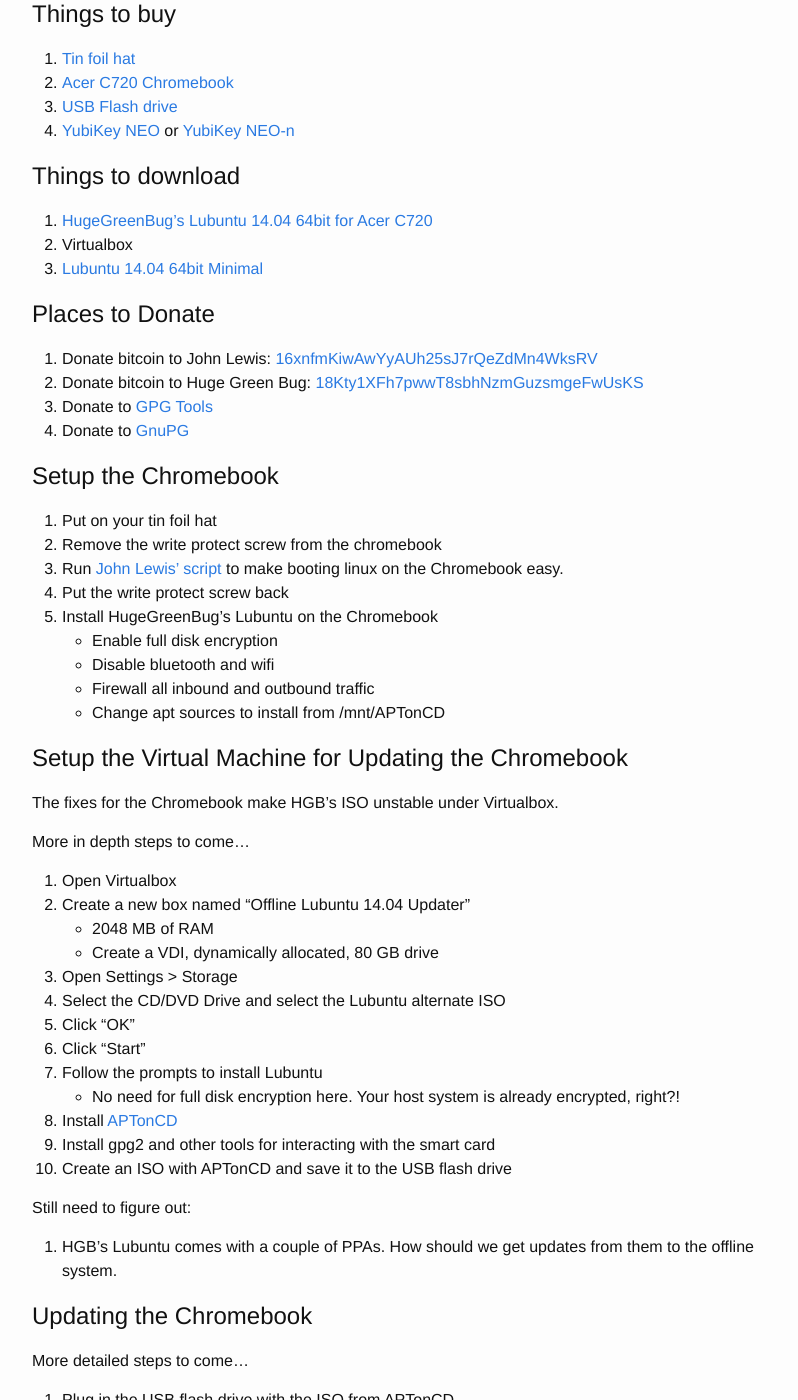
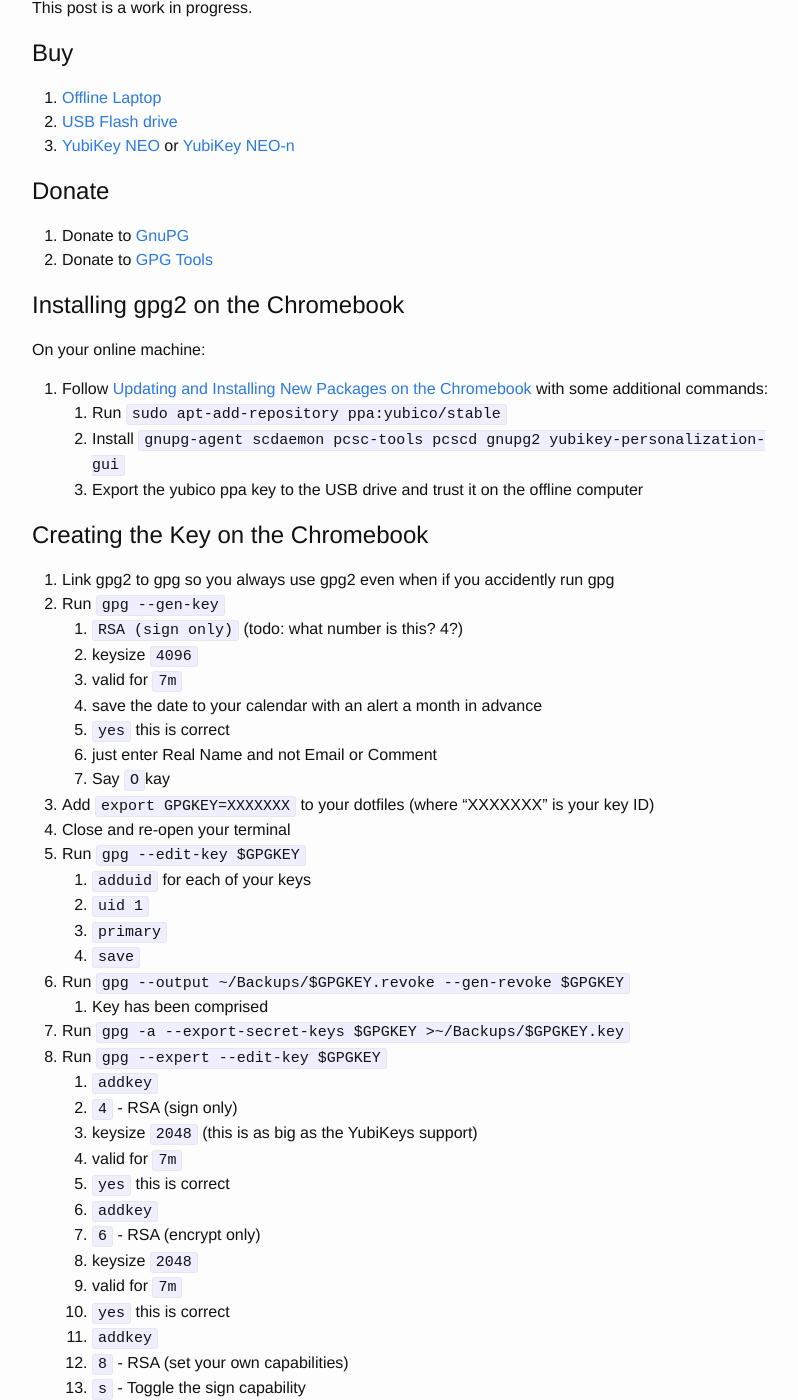
Before and after one commit to BlinkyStitt/WyseNynja.github.io, a Jekyll site: the page built from _posts/2015-04-12-howto-gpg.markdown, in a window 1280 px wide and 1400 px high, scrolled down 393 px. Shown: the whole window, without its empty margins (238-1036 px from the left). Built offline with Jekyll 4.4.1, drawn with Linux system fonts in a browser that asks for light colours; some of the changed text lies outside the part shown.

Commit message:
split gpg and offline

```diff
--- a/_posts/2015-04-11-how-to-gpg.markdown
+++ b/_posts/2015-04-12-howto-gpg.markdown
@@ -1,94 +1,47 @@
 ---
 layout: post
-title:  "How To GPG"
-date:   2015-04-11 20:27:33
-categories: security
+title:  "Bryan's GPG Guide"
+date:   2015-04-12 15:00:00
+categories: [howto, security, wip]
 ---
 
 As of April 6, 2015, my personal GPG Key fingerprint is [59E0 D75B B78C D750 950B 1E86 A10C 1BAB 5EFF 68B7]({{ site.baseurl }}/assets/A10C1BAB5EFF68B7.asc). Don't trust this site's word for it! Check out all the ways I've verified this key at [KeyBase.io](https://keybase.io/bwstitt/).
 
 As of August 6, 2012, my work GPG Key fingerprint is [CE65 58E5 BD33 AB5D C650 1B79 7B24 E553 1A97 F7CF]({{ site.baseurl }}/assets/7B24E5531A97F7CF.asc).
 
-Managing keys is a complicated process, so I've recorded everything I've done or may need to do here. This is still a work in progress.
+Managing keys on an offline system like I do is a complicated process, so I've recorded everything I've done or may need to do here.
+
+This post is a work in progress.
 
 
-# Things to buy
+# Buy
 
-1. [Tin foil hat](http://en.wikipedia.org/wiki/Tin_foil_hat)
-1. [Acer C720 Chromebook](http://www.amazon.com/mn/search/?_encoding=UTF8&camp=1789&creative=390957&field-keywords=chromebook%20acer%20c720&linkCode=ur2&tag=stitth-20&url=search-alias%3Daps&linkId=MS6KQH4YOWZHFO4C)
+1. [Offline Laptop]({% post_url 2015-04-12-howto-offline-laptop %})
 1. [USB Flash drive](http://www.amazon.com/b/?_encoding=UTF8&ajr=0&camp=1789&creative=390957&linkCode=ur2&node=3151491&tag=stitth-20&linkId=CYJSSRATO647ERMJ)
 1. [YubiKey NEO](http://www.amazon.com/gp/product/B00LX8KZZ8/ref=as_li_tl?ie=UTF8&camp=1789&creative=390957&creativeASIN=B00LX8KZZ8&linkCode=as2&tag=stitth-20&linkId=DSWT4HBC5SLHZNLG) or [YubiKey NEO-n](http://www.amazon.com/gp/product/B00O8ST7MM/ref=as_li_tl?ie=UTF8&camp=1789&creative=390957&creativeASIN=B00O8ST7MM&linkCode=as2&tag=stitth-20&linkId=FQO4FJIRY2FYS7LC)
 
 
-# Things to download
+# Donate
 
-1. [HugeGreenBug's Lubuntu 14.04 64bit for Acer C720](https://www.distroshare.com/distros/get/16/)
-1. Virtualbox
-1. [Lubuntu 14.04 64bit Minimal](https://help.ubuntu.com/community/Installation/MinimalCD)
+1. Donate to [GnuPG](https://gnupg.org/donate/)
+1. Donate to [GPG Tools](https://gpgtools.org/donate.html)
 
 
-# Places to Donate
+# Installing gpg2 on the Chromebook
 
-1. Donate bitcoin to John Lewis: [16xnfmKiwAwYyAUh25sJ7rQeZdMn4WksRV](
-bitcoin:16xnfmKiwAwYyAUh25sJ7rQeZdMn4WksRV)
-1. Donate bitcoin to Huge Green Bug: [18Kty1XFh7pwwT8sbhNzmGuzsmgeFwUsKS](bitcoin:18Kty1XFh7pwwT8sbhNzmGuzsmgeFwUsKS)
-1. Donate to [GPG Tools](https://gpgtools.org/donate.html)
-1. Donate to [GnuPG](https://gnupg.org/donate/)
+On your online machine:
+
+1. Follow [Updating and Installing New Packages on the Chromebook]({% post_url 2015-04-12-howto-offline-laptop %}) with some additional commands:
+    1. Run `sudo apt-add-repository ppa:yubico/stable`
+    1. Install `gnupg-agent scdaemon pcsc-tools pcscd gnupg2 yubikey-personalization-gui`
+    1. Export the yubico ppa key to the USB drive and trust it on the offline computer
 
 
-# Setup the Chromebook
-
-1. Put on your tin foil hat
-1. Remove the write protect screw from the chromebook
-1. Run [John Lewis' script](https://johnlewis.ie/custom-chromebook-firmware/rom-download/) to make booting linux on the Chromebook easy.
-1. Put the write protect screw back
-1. Install HugeGreenBug's Lubuntu on the Chromebook
-    * Enable full disk encryption
-    * Disable bluetooth and wifi
-    * Firewall all inbound and outbound traffic
-    * Change apt sources to install from /mnt/APTonCD
-
-
-# Setup the Virtual Machine for Updating the Chromebook
-
-The fixes for the Chromebook make HGB's ISO unstable under Virtualbox.
-
-More in depth steps to come...
-
-1. Open Virtualbox
-1. Create a new box named "Offline Lubuntu 14.04 Updater"
-    * 2048 MB of RAM
-    * Create a VDI, dynamically allocated, 80 GB drive
-1. Open Settings > Storage
-1. Select the CD/DVD Drive and select the Lubuntu alternate ISO
-1. Click "OK"
-1. Click "Start"
-1. Follow the prompts to install Lubuntu
-    * No need for full disk encryption here. Your host system is already encrypted, right?!
-1. Install [APTonCD](http://aptoncd.sourceforge.net/)
-1. Install gpg2 and other tools for interacting with the smart card
-1. Create an ISO with APTonCD and save it to the USB flash drive
-
-Still need to figure out:
-
-1. HGB's Lubuntu comes with a couple of PPAs. How should we get updates from them to the offline system.
-
-
-# Updating the Chromebook
-
-More detailed steps to come...
-
-1. Plug in the USB flash drive with the ISO from APTonCD.
-1. Double click the ISO to mount it
-1. `apt-get update`?
-1. `apt-get install gpg2 ...`
-
-
-# Creating the Key
+# Creating the Key on the Chromebook
 
 1. Link gpg2 to gpg so you always use gpg2 even when if you accidently run gpg
 1. Run `gpg --gen-key`
-    1. `RSA (sign only)`
+    1. `RSA (sign only)` (todo: what number is this? 4?)
     1. keysize `4096`
     1. valid for `7m`
     1. save the date to your calendar with an alert a month in advance
@@ -135,7 +88,7 @@
 1. `cp ~/Backups/$GPGKEY.asc /media/$USER/$YOURUSBNAME/`
 
 
-# Setting up the Yubikey
+# Setting up the Yubikey on the Chromebook
 
 Export the subkeys for signing, encrypting, and authenticating to a YubiKey.
 
@@ -171,6 +124,11 @@
 1. `gpg --card-status`
 
 
+# Setting up the YubiKey on Your Online Computer
+
+1. Steps coming soon!
+
+
 # Renewing the subkeys
 
 1. Steps coming soon!
@@ -184,3 +142,8 @@
 # Signing other Keys
 
 1. Steps coming soon!
+
+
+# Todo
+
+1. Steps for linking gpg -> gpg2
--- /dev/null
+++ b/_posts/2015-04-12-howto-offline-laptop.markdown
@@ -0,0 +1,110 @@
+---
+layout: post
+title:  "Bryan's Offline Laptop Setup"
+date:   2015-04-12 14:00:00
+categories: [howto, security, wip]
+---
+
+Given the uncountable number of security problems becoming public everyday, keeping private things secure seems impossible, especially if you are ever going to plug your computer into the internet.
+
+To help protect myself, I setup a laptop that will never connect to the Internet. However, even this setup has flaws.
+
+This post is a work in progress.
+
+
+# Buy
+
+1. [Tin foil hat](http://en.wikipedia.org/wiki/Tin_foil_hat)
+1. [Acer C720 Chromebook](http://www.amazon.com/mn/search/?_encoding=UTF8&camp=1789&creative=390957&field-keywords=chromebook%20acer%20c720&linkCode=ur2&tag=stitth-20&url=search-alias%3Daps&linkId=MS6KQH4YOWZHFO4C)
+1. [USB flash drive](http://www.amazon.com/b/?_encoding=UTF8&ajr=0&camp=1789&creative=390957&linkCode=ur2&node=3151491&tag=stitth-20&linkId=CYJSSRATO647ERMJ)
+
+
+# Download
+
+1. [HugeGreenBug's Lubuntu 14.04 64bit for Acer C720](https://www.distroshare.com/distros/get/16/)
+1. [Virtualbox](https://www.virtualbox.org/)
+1. [Lubuntu 14.04 64bit Minimal](https://help.ubuntu.com/community/Installation/MinimalCD)
+
+
+# Donate
+
+1. Donate bitcoin to John Lewis: [16xnfmKiwAwYyAUh25sJ7rQeZdMn4WksRV](
+bitcoin:16xnfmKiwAwYyAUh25sJ7rQeZdMn4WksRV)
+1. Donate bitcoin to Huge Green Bug: [18Kty1XFh7pwwT8sbhNzmGuzsmgeFwUsKS](bitcoin:18Kty1XFh7pwwT8sbhNzmGuzsmgeFwUsKS)
+
+
+# Setup a Virtual Machine for Updating the Chromebook
+
+On your normal Laptop:
+
+1. Open Virtualbox
+1. Create a new box named "Offline Lubuntu 14.04 Updater"
+    * 2048 MB of RAM
+    * Create a VDI, dynamically allocated, 80 GB drive
+1. Open Settings > Storage
+1. Select the CD/DVD Drive and select the Lubuntu alternate ISO
+1. Click "OK"
+1. Click "Start"
+1. Follow the prompts to install Lubuntu
+    * No need for full disk encryption here. Your host system is already encrypted, right?!
+1. Install [APTonCD](http://aptoncd.sourceforge.net/) with `apt-get install aptoncd`
+1. Install any other packages you need with `sudo apt-get install ...`
+    * common tools include: `git` `vim` `gnupg2`
+1. Create an ISO with APTonCD and save it to the USB flash drive
+1. Eject and unplug the USB drive
+
+
+# Setup the Chromebook
+
+1. Put on your tin foil hat
+1. Remove the write protect screw from the Chromebook
+1. Run [John Lewis' script](https://johnlewis.ie/custom-chromebook-firmware/rom-download/) to make booting linux on the Chromebook easy.
+1. Put the write protect screw back
+1. Install HugeGreenBug's Lubuntu on the Chromebook (Follow the instructions on the download page)
+    * Enable full disk encryption
+    * Disable bluetooth and wifi
+    * Firewall all inbound and outbound traffic
+    * Change apt sources to install from /mnt/APTonCD
+1. Plug in the USB drive with the ISO from APTonCD
+1. Double click the ISO to mount it
+1. `sudo apt-get update && sudo apt-get upgrade`
+1. If you installed any extra tools on your VM, `sudo apt-get install` them
+
+
+# Updating and Installing New Packages on the Chromebook
+
+In your "Offline Lubuntu 14.04 Updater" VM:
+
+1. Plug in the USB drive that you will use to transfer the ISO from APTonCD
+1. `sudo apt-get update && sudo apt-get upgrade`
+1. `sudo apt-get install ...`
+    * Install any packages that you want on your offline system
+1. Create an ISO with APTonCD and save it to the USB drive
+1. Eject and unplug the USB drive
+
+On your Chromebook:
+
+1. Plug in the USB drive with the ISO from APTonCD
+1. Double click the ISO to mount it
+1. `sudo apt-get update && sudo apt-get upgrade`
+1. `sudo apt-get install ...`
+    * Install the same packages that you installed above
+1. Eject the ISO and the USB drive
+
+
+# Todo
+
+1. More detailed steps for APTonCD
+1. HGB's Lubuntu comes with a couple of PPAs. How should we get updates from them to the offline system.
+1. Figure out how to negate BadUSB attacks
+1. Build the ROM from source
+1. Build the Lubuntu ISO from source
+1. Install a larger SSD
+1. Install personal dotfiles
+1. Figure out how to use APTonCD's meta package. When I tried it the first time it tried to install some extra things since the VM had a couple extra things that I didn't want to bring over.
+
+
+# Notes
+
+1. There are tons of Linux distros to choose from. I chose the Acer C720 and HugeGreenBug's Lubuntu  because he and some other people like John Lewis have already done the work to get everything working smoothly.
+1. The fixes for the Chromebook make HGB's ISO unstable under Virtualbox.
```
